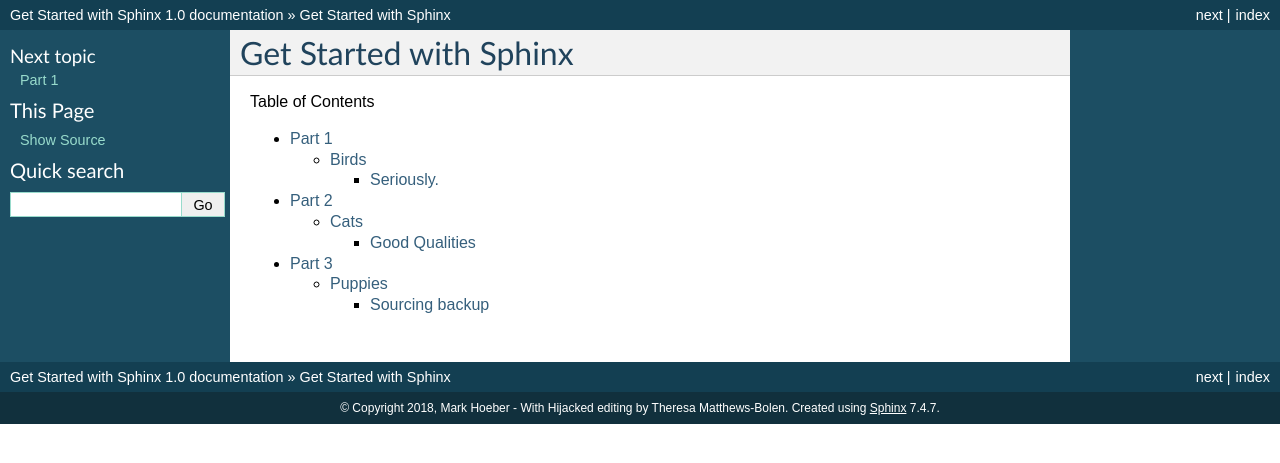
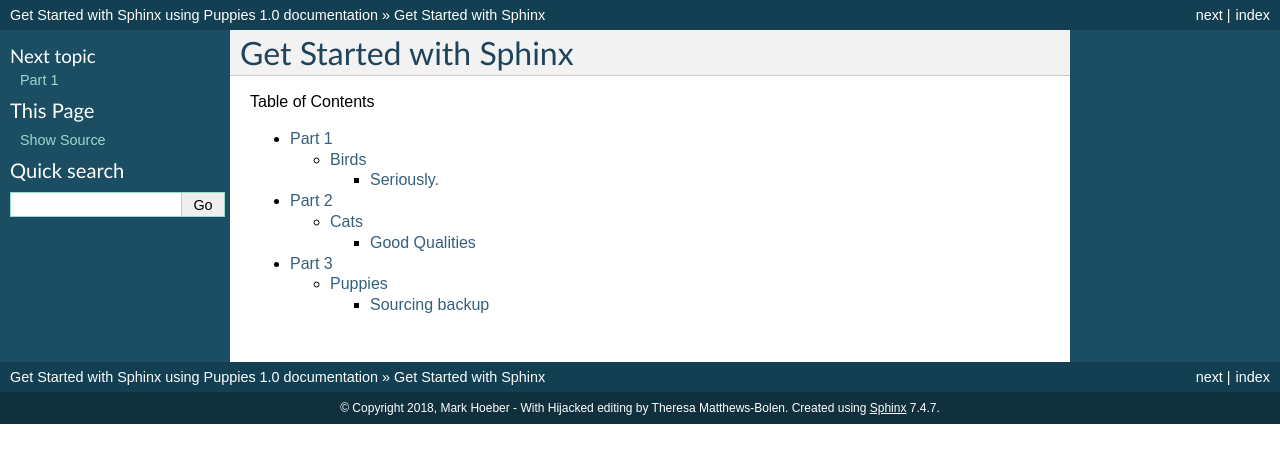
Before and after one commit to MarkHoeber/get_started_sphinx, a Sphinx documentation site: the page built from source/index.rst, in a window 1280 px wide. Shown: the top 463 px of the page. Built offline with Sphinx 7.4.7, drawn with Linux system fonts in a browser that asks for light colours.

Commit message:
Update conf.py

```diff
--- a/source/conf.py
+++ b/source/conf.py
@@ -18,7 +18,7 @@ source_suffix = '.rst'
 master_doc = 'index'
 
 # General information about the project.
-project = u'Get Started with Sphinx'
+project = u'Get Started with Sphinx using Puppies'
 copyright = u'2018, Mark Hoeber - With Hijacked editing by Theresa Matthews-Bolen'
 author = u'Theresa Matthews-Bolen'
 
```
